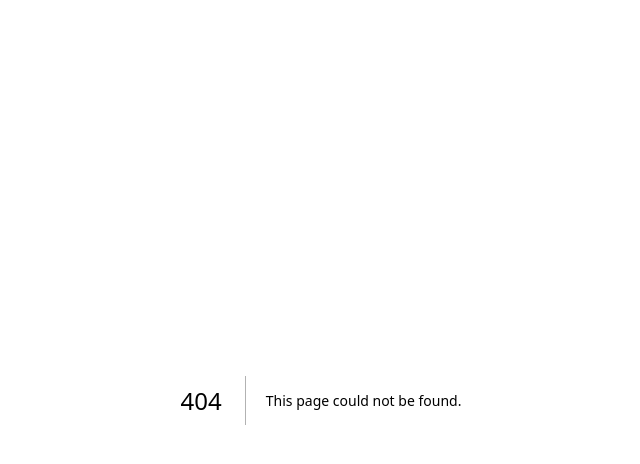
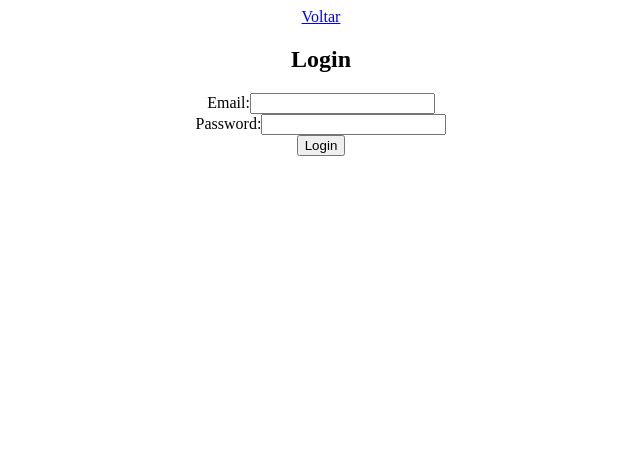
Before and after one commit to VictorRyan3612/P_WEB_Projeto, a Next.js app: page /login in a window 1280 px wide. Before the commit this address had no page. Shown: the top 464 px of the page, without its empty margins (319-959 px from the left). Built offline with nearby package versions, Linux system fonts and the light colour scheme.

Commit message:
Login parte 1

```diff
--- a/src/pages/index.js
+++ b/src/pages/index.js
@@ -25,6 +25,9 @@ const Index = () => {
    return (
       <div>
          <center>
+            <a href='/login'>
+               Login
+            </a>
             {/* Validar se não é vazio */}
             {dataMovies &&
                dataMovies.map((m) => (
--- /dev/null
+++ b/src/pages/login.js
@@ -0,0 +1,44 @@
+import React, { useState } from 'react';
+
+const Login = () => {
+   const [email, setEmail] = useState('');
+   const [password, setPassword] = useState('');
+
+   const handleLogin = () => {
+      // Lógica de autenticação aqui
+      console.log('Usuário:', email, 'Senha:', password);
+   };
+
+   return (
+      <div>
+         <center>
+            <a href='/'>
+               Voltar
+            </a>
+            <h2>Login</h2>
+            <label>
+               Email:
+               <input
+                  type="text"
+                  value={email}
+                  onChange={(e) => setEmail(e.target.value)}
+               />
+            </label>
+            <br />
+            <label>
+               Password:
+               <input
+                  type="password"
+                  value={password}
+                  onChange={(e) => setPassword(e.target.value)}
+               />
+            </label>
+            <br />
+            <button onClick={handleLogin}>Login</button>
+
+         </center>
+      </div>
+   );
+};
+
+export default Login
```
Also changed, not shown: src/routes.js (+12 -0 lines).
